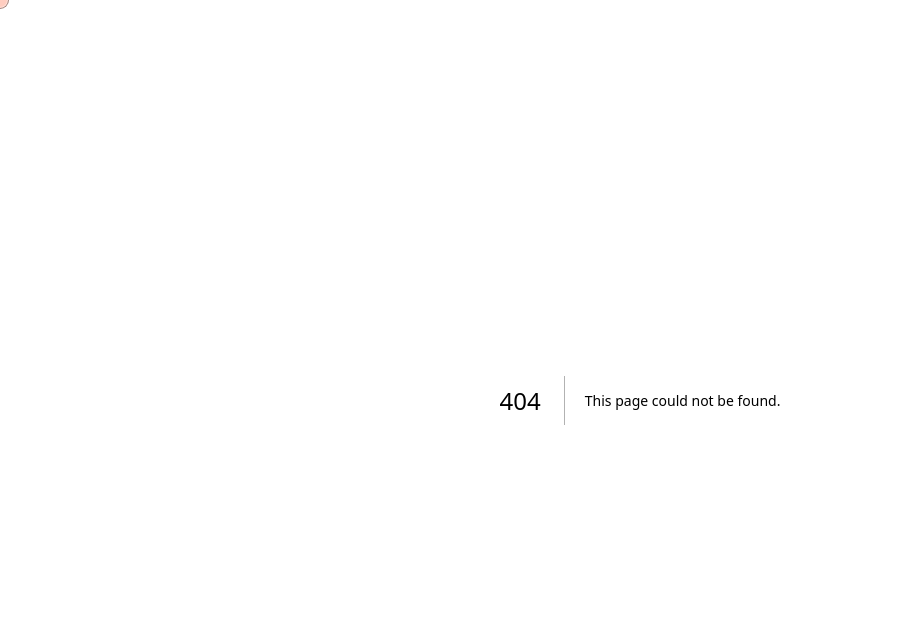
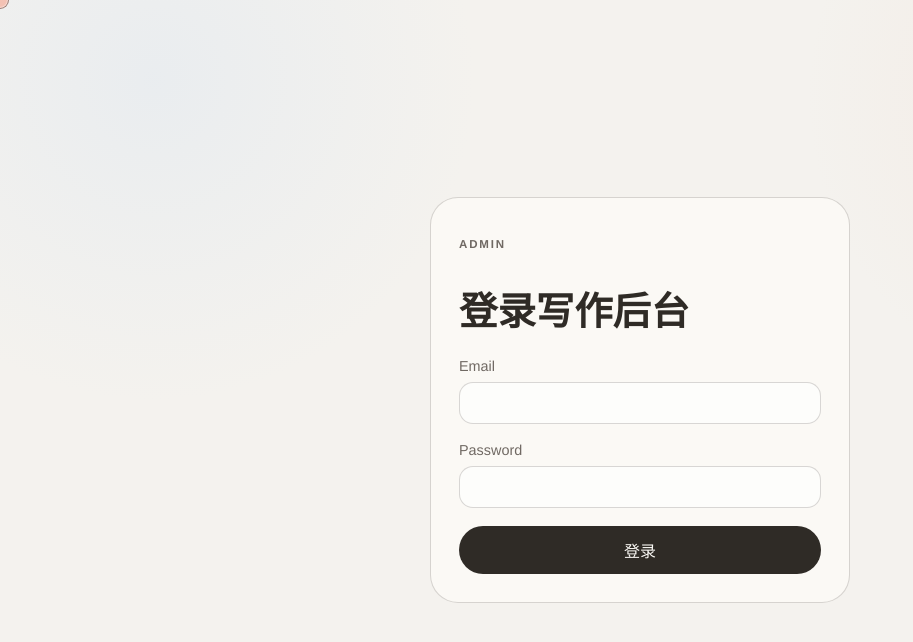
Before and after one commit to jiale18219-dotcom/personal-site, a Next.js app: page /admin/login in a window 1280 px wide. Before the commit this address had no page. Shown: the top 642 px of the page, without its empty margins (0-913 px from the left). Built offline with nearby package versions, Linux system fonts and the light colour scheme.

Commit message:
feat: add admin login shell

```diff
--- /dev/null
+++ b/src/app/admin/(protected)/page.tsx
@@ -0,0 +1,5 @@
+import { redirect } from "next/navigation";
+
+export default function AdminPage() {
+  redirect("/admin/posts");
+}
--- /dev/null
+++ b/src/app/admin/(protected)/posts/actions.ts
@@ -0,0 +1,10 @@
+"use server";
+
+import { redirect } from "next/navigation";
+
+export async function logoutAction() {
+  const { destroyAdminSession } = await import("@/lib/auth/session");
+
+  await destroyAdminSession();
+  redirect("/admin/login");
+}
--- /dev/null
+++ b/src/app/admin/login/actions.ts
@@ -0,0 +1,31 @@
+"use server";
+
+import { redirect } from "next/navigation";
+
+import { verifyPassword } from "@/lib/auth/password";
+
+export type LoginState = {
+  error?: string;
+};
+
+export async function loginAction(
+  _state: LoginState,
+  formData: FormData,
+): Promise<LoginState> {
+  const email = String(formData.get("email") ?? "").trim().toLowerCase();
+  const password = String(formData.get("password") ?? "");
+  const { prisma } = await import("@/lib/db");
+
+  const user = await prisma.adminUser.findUnique({ where: { email } });
+
+  if (!user || !(await verifyPassword(password, user.passwordHash))) {
+    return { error: "账号或密码错误" };
+  }
+
+  const { createAdminSession, getRequestMetadata } = await import(
+    "@/lib/auth/session"
+  );
+
+  await createAdminSession(user.id, await getRequestMetadata());
+  redirect("/admin/posts");
+}
--- /dev/null
+++ b/src/app/admin/login/page.tsx
@@ -0,0 +1,37 @@
+"use client";
+
+import { useActionState } from "react";
+
+import { loginAction, type LoginState } from "./actions";
+
+const initialState: LoginState = {};
+
+export default function AdminLoginPage() {
+  const [state, formAction, pending] = useActionState(loginAction, initialState);
+
+  return (
+    <main className="admin-login">
+      <form action={formAction} className="admin-card">
+        <p className="section-head__kicker">admin</p>
+        <h1>登录写作后台</h1>
+        <label>
+          Email
+          <input name="email" type="email" autoComplete="email" required />
+        </label>
+        <label>
+          Password
+          <input
+            name="password"
+            type="password"
+            autoComplete="current-password"
+            required
+          />
+        </label>
+        {state.error ? <p className="admin-error">{state.error}</p> : null}
+        <button type="submit" disabled={pending}>
+          {pending ? "登录中" : "登录"}
+        </button>
+      </form>
+    </main>
+  );
+}
--- a/src/app/globals.css
+++ b/src/app/globals.css
@@ -1942,3 +1942,98 @@ button {
   text-decoration: underline;
   text-underline-offset: 0.2em;
 }
+
+.admin-login {
+  min-height: 100vh;
+  display: grid;
+  place-items: center;
+  padding: 24px;
+}
+
+.admin-card {
+  width: min(100%, 420px);
+  display: grid;
+  gap: 18px;
+  border: 1px solid var(--line);
+  border-radius: 28px;
+  background: var(--surface);
+  padding: 28px;
+}
+
+.admin-card h1 {
+  font-family: var(--serif);
+  font-size: 2.4rem;
+  margin: 0;
+}
+
+.admin-card label,
+.admin-field {
+  display: grid;
+  gap: 8px;
+  color: var(--text-soft);
+  font-size: 0.9rem;
+}
+
+.admin-card input,
+.admin-field input,
+.admin-field textarea,
+.admin-field select {
+  width: 100%;
+  border: 1px solid var(--line);
+  border-radius: 14px;
+  background: rgba(255, 255, 255, 0.58);
+  color: var(--text);
+  font: inherit;
+  padding: 12px 14px;
+}
+
+.admin-card button,
+.admin-button,
+.admin-sidebar button {
+  border: 0;
+  border-radius: 999px;
+  background: var(--text);
+  color: var(--surface);
+  font: inherit;
+  padding: 12px 18px;
+}
+
+.admin-error {
+  color: var(--tag-red);
+  margin: 0;
+}
+
+.admin-shell {
+  min-height: 100vh;
+  display: grid;
+  grid-template-columns: 240px 1fr;
+}
+
+.admin-sidebar {
+  display: flex;
+  flex-direction: column;
+  gap: 26px;
+  border-right: 1px solid var(--line);
+  background: rgba(251, 249, 245, 0.78);
+  padding: 28px;
+}
+
+.admin-sidebar nav {
+  display: grid;
+  gap: 12px;
+}
+
+.admin-main {
+  padding: 38px;
+}
+
+@media (max-width: 760px) {
+  .admin-shell {
+    grid-template-columns: 1fr;
+  }
+
+  .admin-sidebar {
+    border-right: 0;
+    border-bottom: 1px solid var(--line);
+  }
+}
```
Also changed, not shown: src/app/admin/(protected)/layout.tsx (added, +34 -0 lines), 1 other file (tests, documents, lock files or other folders).
